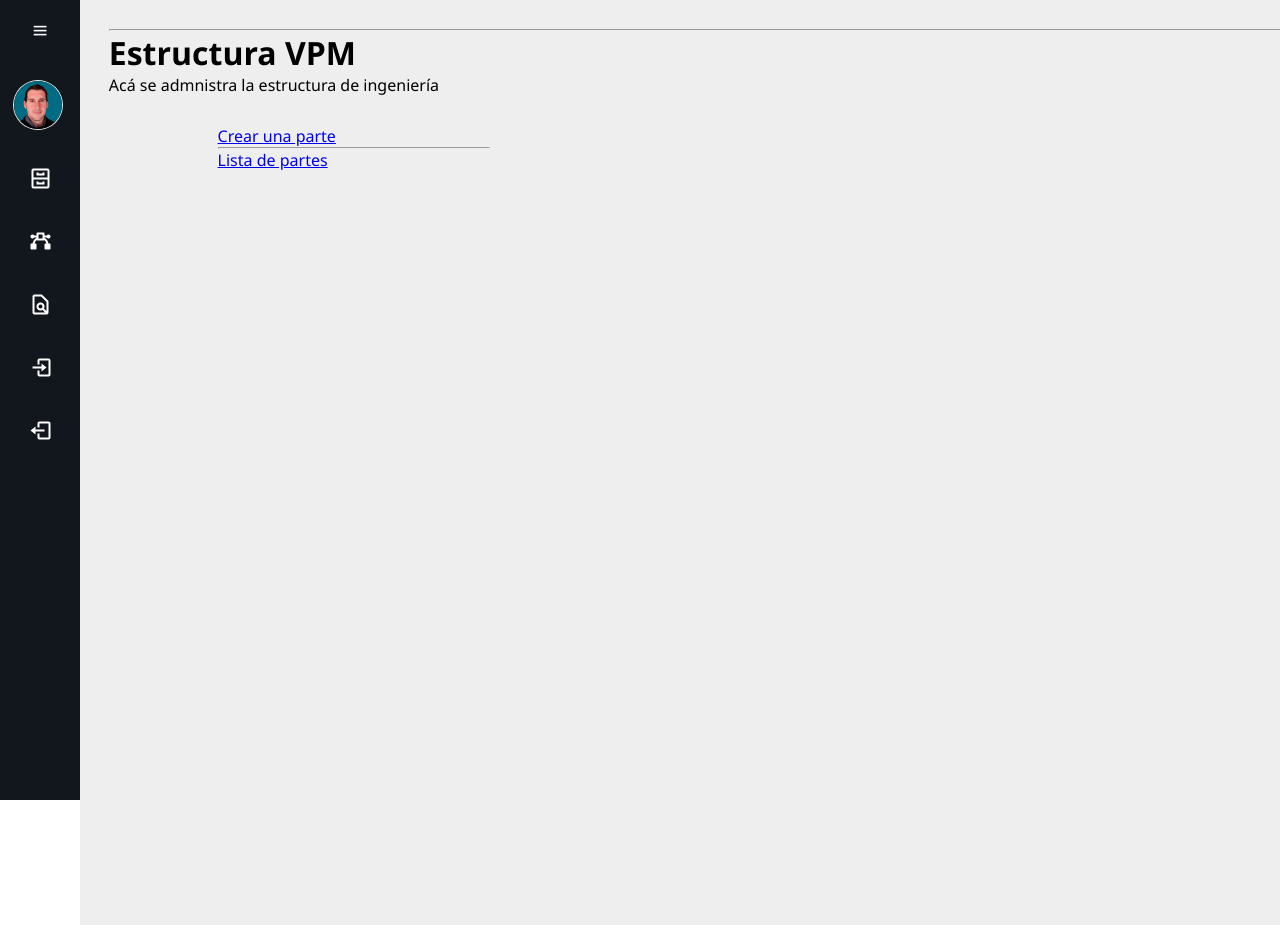
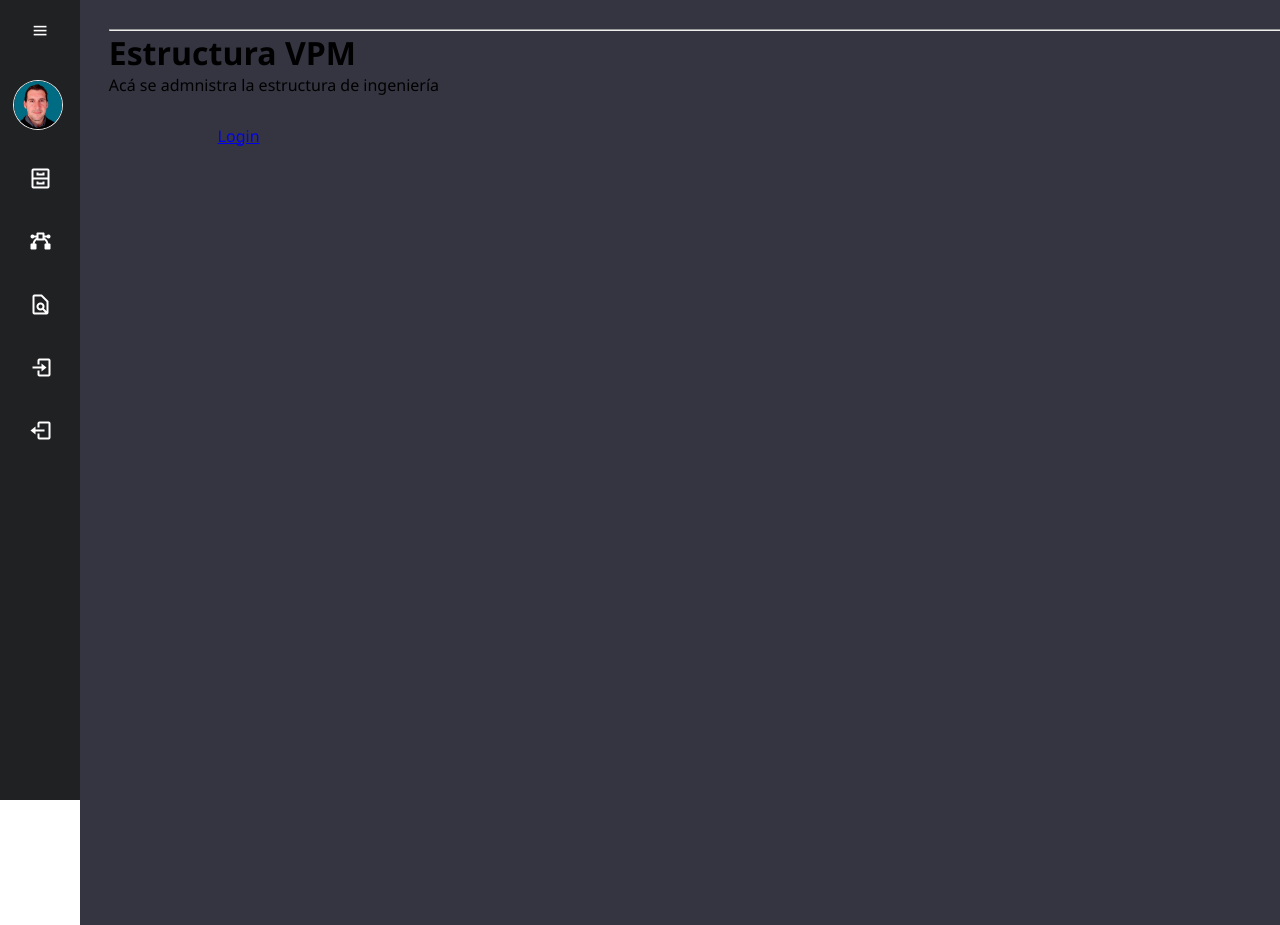
Before and after one commit to arielden/vpmadmin, a Django app: page / in a window 1280 px wide; the page is wider, and only the part inside the window is pictured. Run offline with Django 4.2, Linux system fonts and the light colour scheme.

Commit message:
added: login functionality

```diff
--- a/partstr/templates/partstr/home.html
+++ b/partstr/templates/partstr/home.html
@@ -5,14 +5,22 @@
     <h1>Estructura VPM</h1>
     <p>Acá se admnistra la estructura de ingeniería</p>
 
+
     <div class="main-content">
+        {% if request.user.is_authenticated %}
             <div>
                 <a href="{% url 'partstr:partcreate' %}">Crear una parte</a>
             </div>
             <hr>
             <div>
-            <a href="{% url 'partstr:partlist' 1 %}">Lista de partes</a>
+                <a href="{% url 'partstr:partlist' request.user.id %}">Lista de partes</a>
+                <!-- 'request.user.id' obtiene el id del usuario logueado y lo pasa como argumento -->
             </div>
+        {% else %}
+            <div>
+                <a href="{% url 'partstr:login' %}">Login</a>
+            </div>
+        {% endif %}
     </div>
 </div>
 {% endblock %}
--- a/partstr/urls.py
+++ b/partstr/urls.py
@@ -6,6 +6,7 @@ app_name = 'partstr'
 urlpatterns = [
     #partstr views
     path('login/', views.loginPage, name="login"),
+    path('logout/', views.logoutUser, name="logout"),
 
     path('', views.home, name='home'), # 'partstr/' home.
     path('partlist/<int:user_id>/', views.partlist, name='partlist'),
--- a/partstr/views.py
+++ b/partstr/views.py
@@ -1,5 +1,7 @@
 from django.shortcuts import render, redirect
+from django.http import HttpResponse
 from django.contrib import messages
+from django.contrib.auth.decorators import login_required #permite retringir acceso a las págs.
 from .models import Part
 from .forms import PartCreateForm
 from django.contrib.auth.models import User
@@ -26,11 +28,16 @@ def loginPage(request):
             login(request, user)
             return redirect('home')
         else:
-            messages.error(request, 'password incorrecto!')
+            messages.error(request, "Revise sus credenciales")
 
     context = {}
     return render(request, 'partstr/login_register.html', context)
 
+def logoutUser(request):
+    logout(request)
+    return redirect('home')
+
+@login_required(login_url='partstr:login') #el decorator restringe el acceso si no encuentra usuario autenticado
 def partlist(request, user_id):
     # partnumbers = Part.objects.all()
     partnumbers = Part.objects.filter(resp=user_id)
@@ -43,6 +50,7 @@ def home(request):
     return render(request,
                   'partstr/home.html', {})
 
+@login_required(login_url='partstr:login')
 def partcreate(request):
     form = PartCreateForm()
     if request.method == 'POST':
@@ -54,9 +62,14 @@ def partcreate(request):
     context = {'form':form}
     return render(request, 'partstr/partcreate.html', context)
 
+@login_required(login_url='partstr:login')
 def partupdate(request, pk):
     part = Part.objects.get(id=pk) #Asignamos una parte (mediante su id) a la variable "part"
     form = PartCreateForm(instance=part) # Al usar instance, llenamos el form con el objeto part
+
+    #Se encarga de validar que el usuario que accede a esta vista sea quien creó el contenido.
+    if request.user != part.resp:
+        return HttpResponse('Acceso no permitido')
 
     if request.method == 'POST':
         form = PartCreateForm(request.POST, instance=part)
@@ -67,6 +80,7 @@ def partupdate(request, pk):
     context = {'form': form}
     return render(request, 'partstr/partcreate.html', context)
 
+@login_required(login_url='partstr:login')
 def partdelete(request, pk):
     part = Part.objects.get(id=pk)
     if request.method == 'POST':
--- a/static/css/style.css
+++ b/static/css/style.css
@@ -18,7 +18,7 @@
     height: 100vh;
     width: 80px;
     /* width: 205px; */
-    background-color: #12171e;
+    background-color: #202123;
     padding: .4rem .8rem;
     transition: all 0.5s ease;
 }
@@ -108,8 +108,8 @@
 }
 
 .sidebar ul li a:hover {
-    background-color: #fff;
-    color: #12171e;
+    background-color: #2a2b32;
+    color: #dfdfe4;
 }
 
 .sidebar ul li a i {
@@ -152,7 +152,7 @@
 
 .main-content {
     position: relative;
-    background-color: #eee;
+    background-color: #343541;
     min-height: 100vh;
     top: 0;
     left: 80px;
--- a/templates/base.html
+++ b/templates/base.html
@@ -47,15 +47,15 @@
                 </a>
                 <span class="tooltip">Buscar</span>
             </li>
-            <li>
+            <li class="login-button">
                 <a href="{% url 'partstr:login' %}">
                     <i class="bx bx-log-in"></i>
                     <span class="nav-item">Login</span>
                 </a>
                 <span class="tooltip">Login</span>
             </li>
-            <li>
-                <a href="#">
+            <li class="logout-button">
+                <a href="{% url 'partstr:logout' %}">
                     <i class="bx bx-log-out"></i>
                     <span class="nav-item">Logout</span>
                 </a>
```
Also changed, not shown: partstr/templates/partstr/login_register.html (+7 -1 lines). Lines whose indentation alone changed are shown as unchanged.
